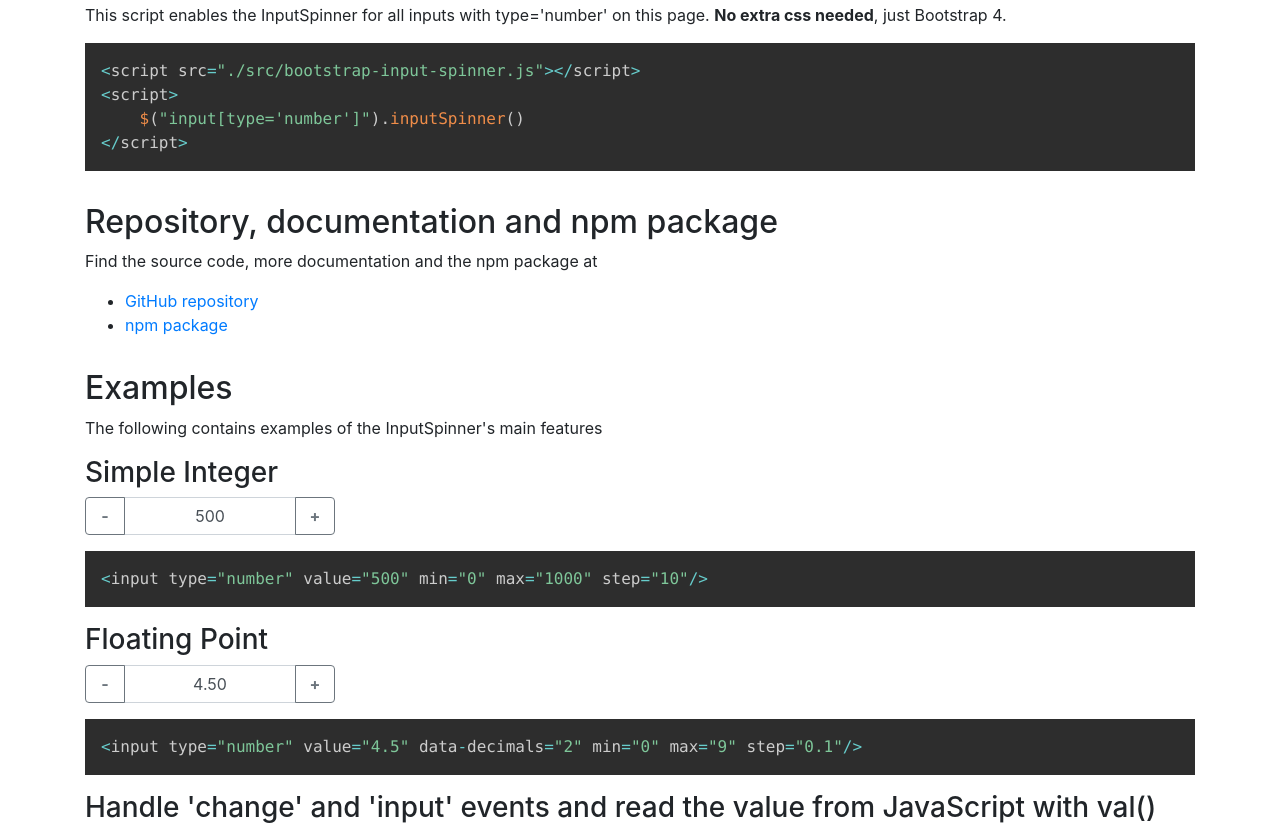
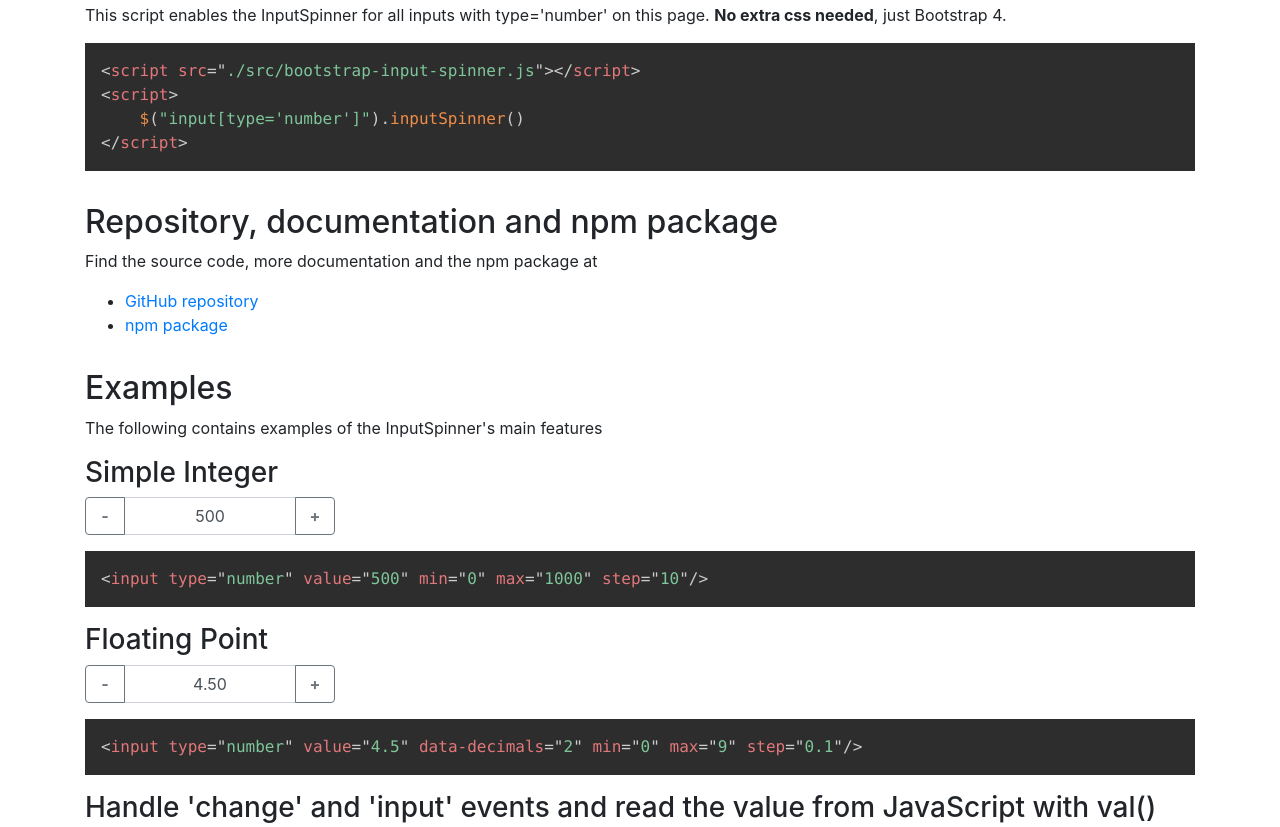
Before and after one commit to shaack/bootstrap-input-spinner, a website: page index.html in a window 1280 px wide. Shown: the part 450-1277 px from the top of the page. Drawn offline with nearby package versions, Linux system fonts and the light colour scheme.

Commit message:
better syntax coloring

```diff
--- a/index.html
+++ b/index.html
@@ -56,7 +56,7 @@
         This script enables the InputSpinner for all inputs with <span class="code">type='number'</span> on this page.
         <b>No extra css needed</b>, just Bootstrap 4.
     </p>
-    <pre><code class="language-javascript">&lt;script src="./src/bootstrap-input-spinner.js">&lt;/script>
+    <pre><code class="language-html">&lt;script src="./src/bootstrap-input-spinner.js">&lt;/script>
 &lt;script>
     $("input[type='number']").inputSpinner()
 &lt;/script></code></pre>
@@ -74,12 +74,12 @@
         <input type="number" value="500" min="0" max="1000" step="10"/>
     </p>
     <pre><code
-            class="language-javascript">&lt;input type="number" value="500" min="0" max="1000" step="10"/></code></pre>
+            class="language-html">&lt;input type="number" value="500" min="0" max="1000" step="10"/></code></pre>
     <h3>Floating Point</h3>
     <p>
         <input type="number" value="4.5" data-decimals="2" min="0" max="9" step="0.1"/>
     </p>
-    <pre><code class="language-javascript">&lt;input type="number" value="4.5" data-decimals="2" min="0" max="9" step="0.1"/></code></pre>
+    <pre><code class="language-html">&lt;input type="number" value="4.5" data-decimals="2" min="0" max="9" step="0.1"/></code></pre>
 
     <h3>Handle '<span class="code">change</span>' and '<span class="code">input</span>' events and
         read the value from JavaScript
@@ -127,7 +127,7 @@ $inputGross.on("change", function (event) {
             <input placeholder="Enter a number" required type="number" value="" min="-100" max="100"/>
         </p>
         <pre><code
-                class="language-javascript">&lt;input <strong>placeholder</strong>="Enter a number" <strong>required</strong> type="number" value="" min="-100" max="100"/></code></pre>
+                class="language-html">&lt;input <strong>placeholder</strong>="Enter a number" <strong>required</strong> type="number" value="" min="-100" max="100"/></code></pre>
         <input type="submit" id="submitButton" class="btn btn-primary mb-4" value="Submit to test empty input"/>
     </form>
 
@@ -136,13 +136,13 @@ $inputGross.on("change", function (event) {
         Prefix
         <input data-prefix="$" value="100.0" data-decimals="2" min="0" max="1000" step="0.1" type="number"/>
     </p>
-    <pre><code class="language-javascript">&lt;input data-prefix="$" value="100.0" data-decimals="2" min="0" max="1000" step="0.1" type="number" /></code></pre>
+    <pre><code class="language-html">&lt;input data-prefix="$" value="100.0" data-decimals="2" min="0" max="1000" step="0.1" type="number" /></code></pre>
     <p>
         Suffix
         <input data-suffix="°C" value="50" min="0" max="100" type="number"/>
     </p>
     <pre><code
-            class="language-javascript">&lt;input data-suffix="°C" value="50" min="0" max="100" type="number" /></code></pre>
+            class="language-html">&lt;input data-suffix="°C" value="50" min="0" max="100" type="number" /></code></pre>
 
 
     <h3>Sizing</h3>
@@ -164,7 +164,7 @@ $inputGross.on("change", function (event) {
                data-step-max="10"/>
     </p>
     <p>Use the 'data-step-max' attribute to limit the step velocity in HTML.</p>
-    <pre><code class="language-javascript">&lt;input step="1" data-step-max="10" type="number" id="inputLoop" value="0" data-decimals="0" min="-10" max="360"/&gt;</code></pre>
+    <pre><code class="language-html">&lt;input step="1" data-step-max="10" type="number" id="inputLoop" value="0" data-decimals="0" min="-10" max="360"/&gt;</code></pre>
     <p>"Loop" the value between 0 and 360 with the 'change' event in JavaScript.</p>
     <pre><code class="language-javascript">var $inputLoop = $("#inputLoop")
 $inputLoop.on("change", function (event) {
```
